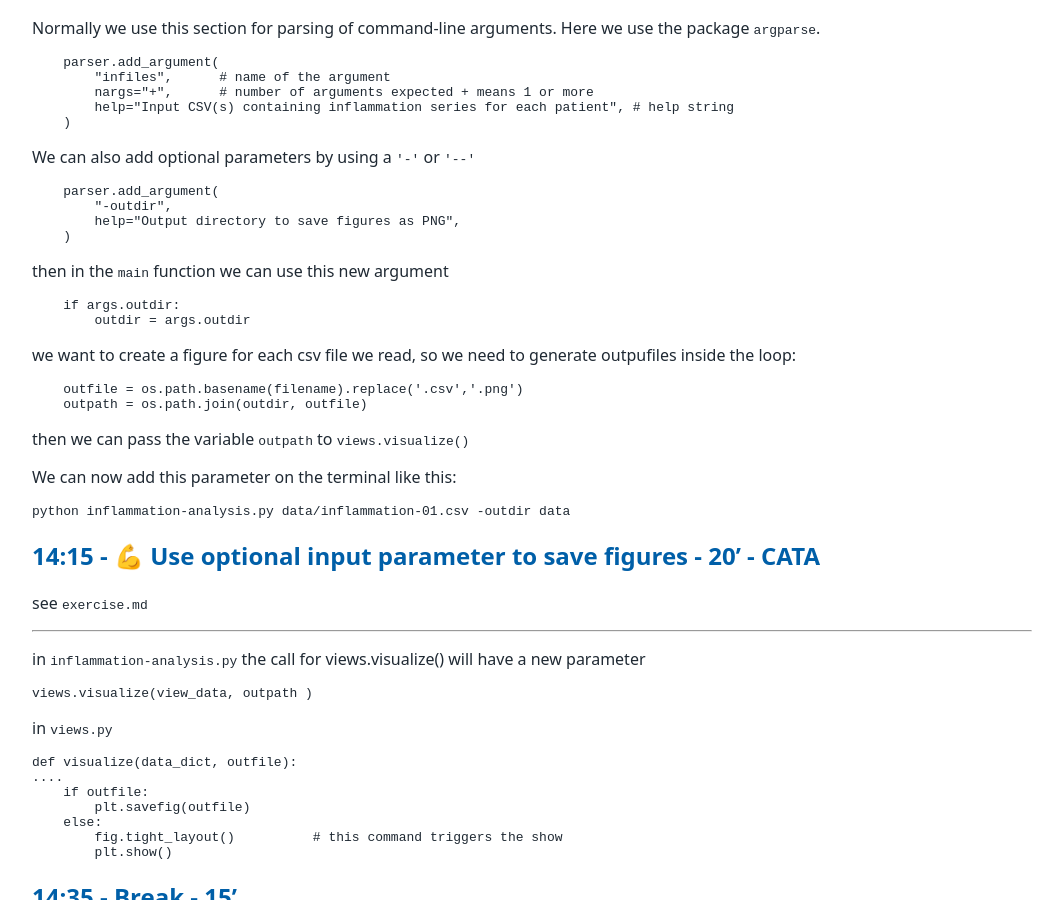
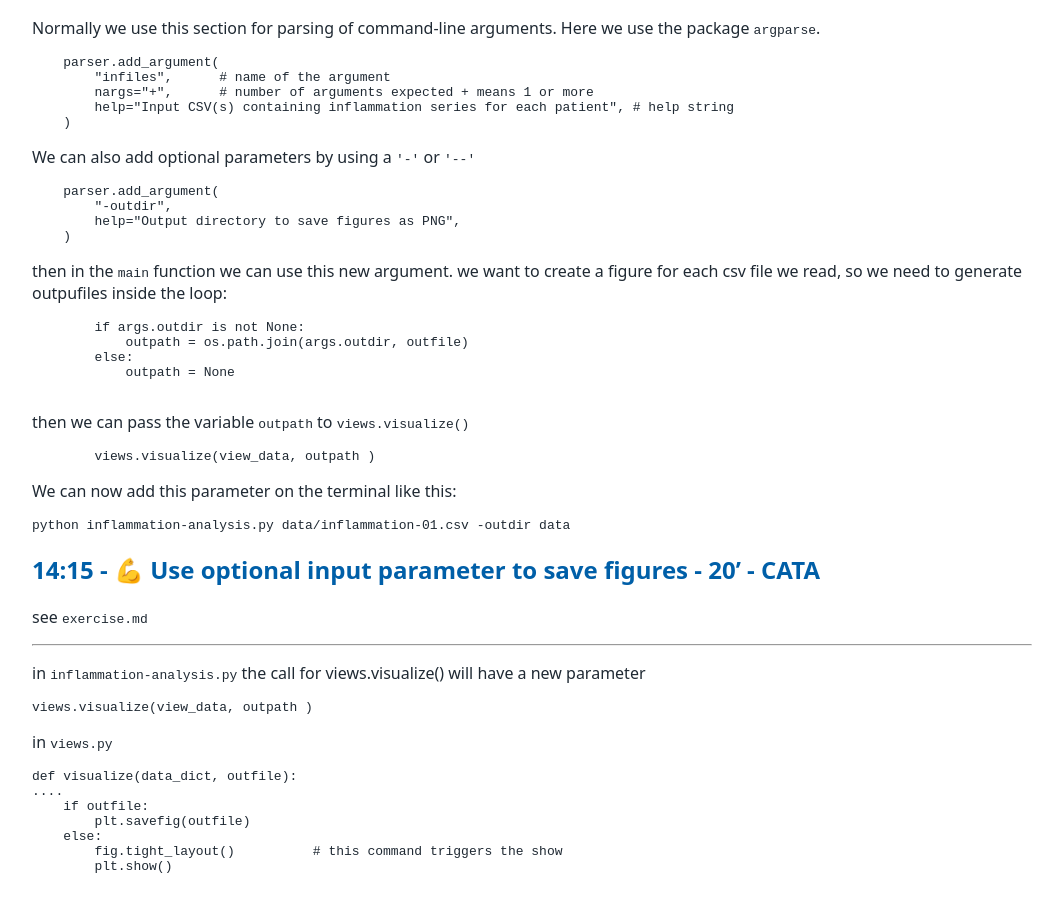
Before and after one commit to tu-delft-library/intermediate_programming_with_python, a Jekyll site: the page built from material_for_trainers/lesson_plan.md, in a window 1280 px wide and 900 px high, scrolled down 20228 px. Shown: the whole window, without its empty margins (108-1171 px from the left). Built offline with Jekyll 4.4.1, drawn with Linux system fonts in a browser that asks for light colours; our own code applies the rules of GitHub Pages for plain Markdown files.

Commit message:
Adding FIX to optional parameter from CLI

````diff
--- a/material_for_trainers/lesson_plan.md
+++ b/material_for_trainers/lesson_plan.md
@@ -1038,18 +1038,19 @@ We can also add optional parameters by using a `'-'` or `'--'`
         help="Output directory to save figures as PNG",
     )
 ```
-then in the `main` function we can use this new argument
-```bash
-    if args.outdir:
-        outdir = args.outdir
-```
+then in the `main` function we can use this new argument.
 we want to create a figure for each csv file we read, so we need to generate outpufiles inside the loop:
 ```bash
-    outfile = os.path.basename(filename).replace('.csv','.png')
-    outpath = os.path.join(outdir, outfile)
+        if args.outdir is not None:
+            outpath = os.path.join(args.outdir, outfile)
+        else:
+            outpath = None
+
 ```
 then we can pass the variable `outpath` to `views.visualize()`
-
+```bash
+        views.visualize(view_data, outpath )
+```
 We can now add this parameter on the terminal like this:
 ```bash
 python inflammation-analysis.py data/inflammation-01.csv -outdir data
````
